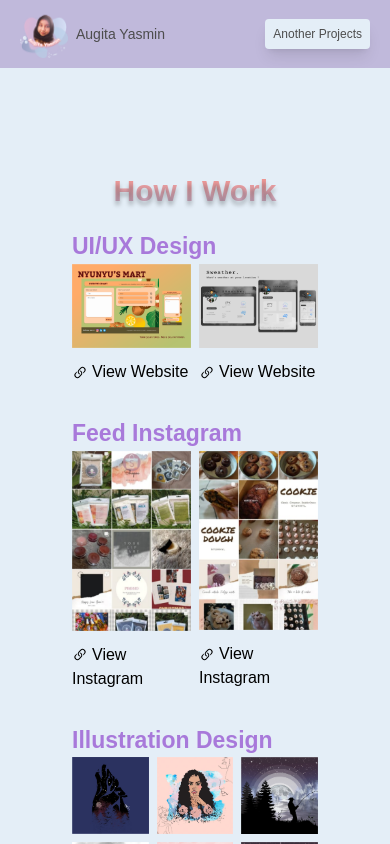
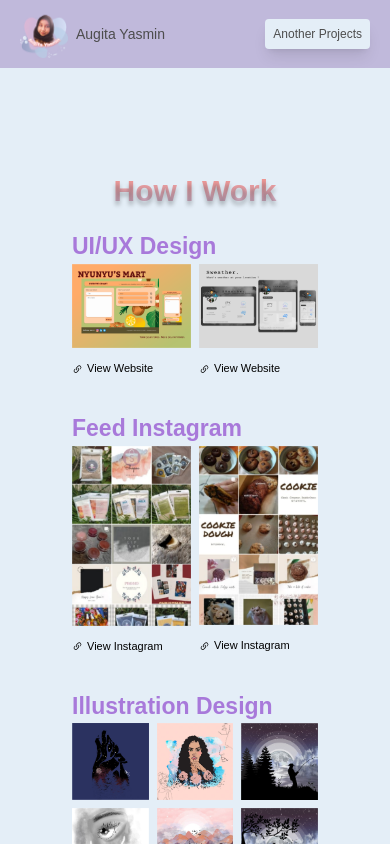
Before and after one commit to vickymalindo/augita-portofolio, a React (Create React App) app: page /projects in a window 390 px wide. Shown: the top 844 px of the page. Built offline with nearby package versions, Linux system fonts and the light colour scheme.

Commit message:
fixing tag a in TwoImg

```diff
--- a/src/components/pageOne/PageOne.module.css
+++ b/src/components/pageOne/PageOne.module.css
@@ -13,9 +13,9 @@
 .hover_text {
   background: linear-gradient(180deg, rgba(217, 217, 217, 0) 0%, rgba(0, 0, 0, 0.7) 100%);
   top: 0;
-  width: calc(100% - 5px);
+  width: calc(100% - 4px);
   margin-left: 2px;
-  height: calc(100% - 4px);
+  height: calc(100% - 3px);
   box-sizing: border-box;
   visibility: hidden;
   transition: all ease-in-out .25s;
--- a/src/components/pageOne/Project.jsx
+++ b/src/components/pageOne/Project.jsx
@@ -6,10 +6,10 @@ const Project = ({ site, nameSite, image, text }) => {
   return (
     <div>
       <div className='p-5 lg:p-16'>
-        <div className={`w-full h-1/4 relative rounded-[10px] ${style.img_wrapper}`}>
+        <div className={`w-full h-1/4 relative rounded-[10px] overflow-hidden ${style.img_wrapper}`}>
           <img src={image} alt={image} className='w-full h-full rounded-[10px]' />
-          <div className={`${style.hover_text} absolute top-0 z-10 rounded-[10px] p-2.5`}>
-            <h3 className='absolute text-justify bottom-5 sm:bottom-8 lg:bottom-10 text-white text-sm sm:text-base lg:text-2xl ml-2 sm:mx-10 lg:mx-12'>{text}</h3>
+          <div className={`${style.hover_text} absolute top-0 z-10  p-2.5`}>
+            <h3 className='absolute w-[90%] text-justify bottom-5 sm:bottom-8 lg:bottom-10 text-white text-sm sm:text-base lg:text-2xl ml-2 sm:mx-10 lg:mx-12'>{text}</h3>
           </div>
         </div>
         <a href={site} className='text-white text-sm'><BsLink45Deg className='inline-block mr-1' />{nameSite}</a>
--- a/src/components/pageTwo/TwoImg.jsx
+++ b/src/components/pageTwo/TwoImg.jsx
@@ -9,11 +9,11 @@ const UiUx = ({ img1, img2, title, link1, link2, view }) => {
         <div className='flex gap-2 justify-between items-center sm:mt-3'>
           <div className='w-1/2'>
             <img src={img1} alt={img1} className='w-full' />
-            <a href={link1} className='inline-block mt-3 font-medium'><BsLink45Deg className='inline-block mr-1' />{view}</a>
+            <a href={link1} className='inline-block mt-3 text-[11px] sm:text-base font-medium'><BsLink45Deg className='inline-block mr-1' />{view}</a>
           </div>
           <div className='w-1/2'>
             <img src={img2} alt={img2} className='w-full' />
-            <a href={link2} className='inline-block mt-3 font-medium'><BsLink45Deg className='inline-block mr-1' />{view}</a>
+            <a href={link2} className='inline-block mt-3 text-[11px] sm:text-base font-medium'><BsLink45Deg className='inline-block mr-1' />{view}</a>
           </div>
         </div>
       </div>
```
